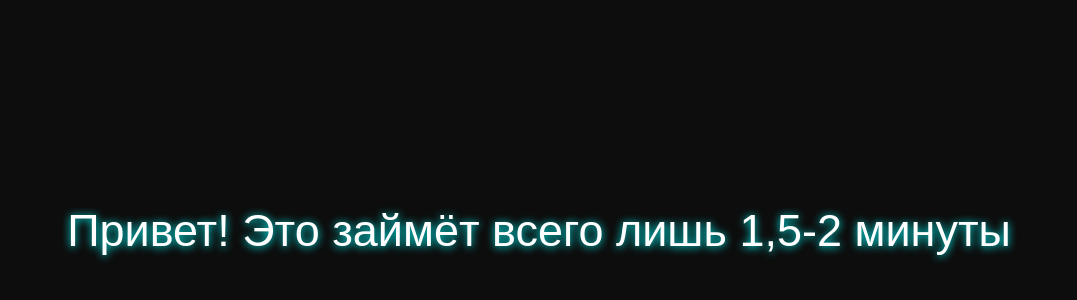
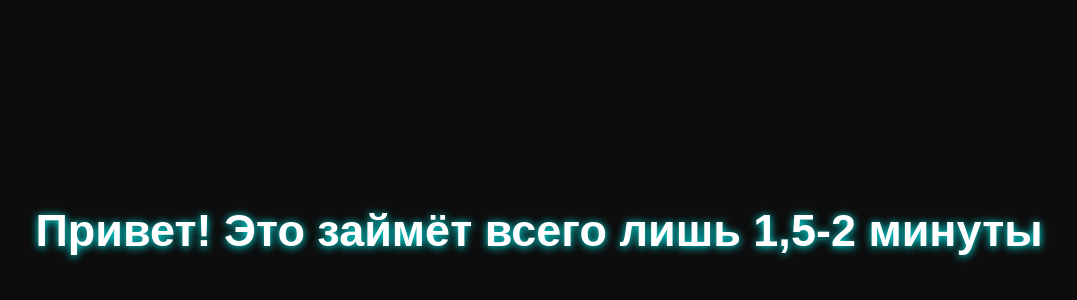
Before and after one commit to Amir4ikLIVE/mdb, a plain HTML site: page index.html in a window 1280 px wide. Shown: the part 170-470 px from the top of the page, without its empty margins (101-1178 px from the left). Drawn offline with Linux system fonts and the light colour scheme.

Commit message:
Update index.html

```diff
--- a/index.html
+++ b/index.html
@@ -29,7 +29,7 @@ body {
   color: #ffffff;
   text-shadow: 0 1px 8px cyan;
   font-family: fantasy;
-  font-weight: 500;
+  font-weight: 700;
   font-size: 45px;
 }
 #message.visible {
```
